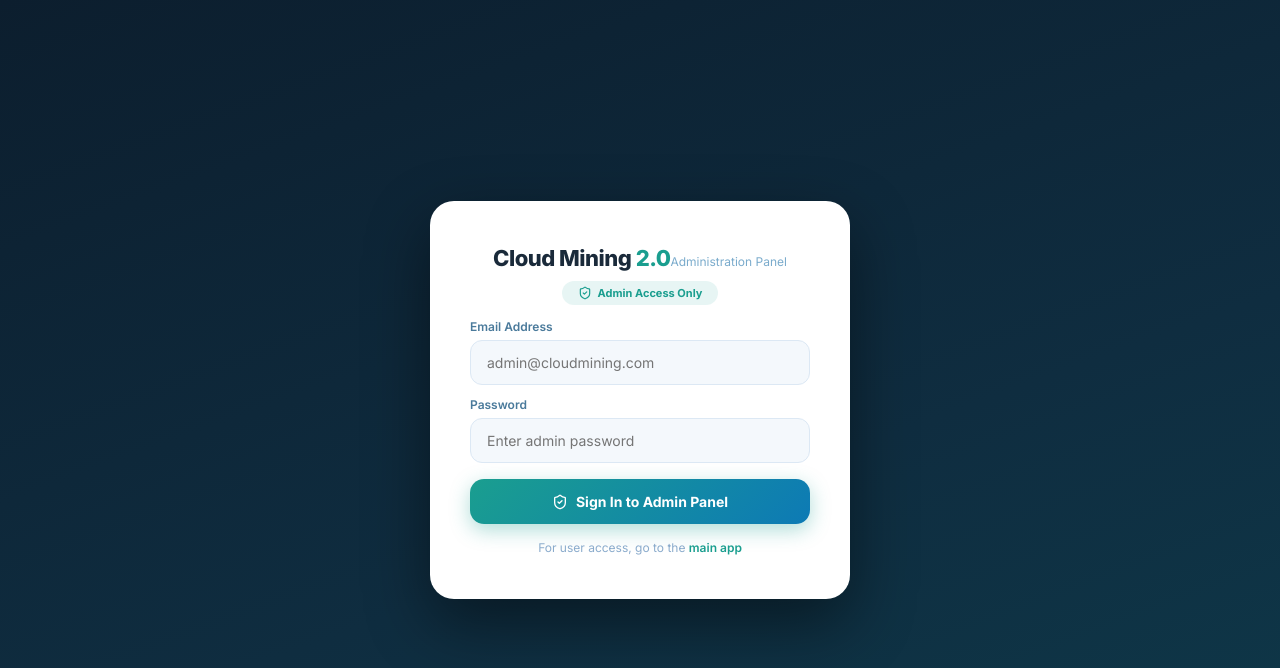
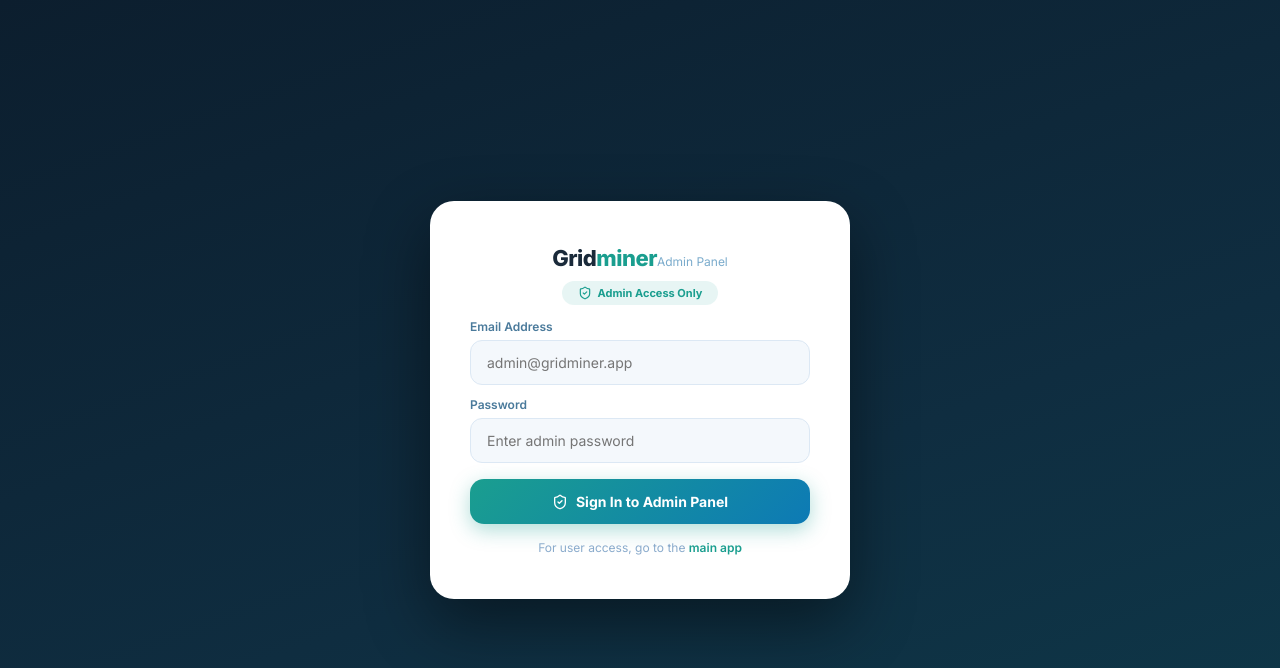
Before and after one commit to junioryakub5/gridminer, a React (Vite) app: page /admin/login in a window 1280 px wide. Shown: the top 668 px of the page. Built offline with nearby package versions, Linux system fonts and the light colour scheme; no server answers.

Commit message:
rebrand: Cloud Mining 2.0 → Gridminer across all pages and services

```diff
--- a/index.html
+++ b/index.html
@@ -2,10 +2,10 @@
 <html lang="en">
   <head>
     <meta charset="UTF-8" />
-    <link rel="icon" type="image/svg+xml" href="/cloud-icon.svg" />
-    <meta name="viewport" content="width=device-width, initial-scale=1.0, maximum-scale=1.0, user-scalable=no" />
-    <meta name="description" content="Cloud Mining 2.0 – Mine USDT daily on the TRC20 network. Upgrade your tier and earn more every 24 hours." />
-    <title>Cloud Mining 2.0 – Secure TRC20 Network</title>
+    <link rel="icon" type="image/svg+xml" href="/vite.svg" />
+    <meta name="viewport" content="width=device-width, initial-scale=1.0" />
+    <meta name="description" content="Gridminer – Mine USDT daily on the TRC20 network. Upgrade your tier and earn more every 24 hours." />
+    <title>Gridminer – Secure TRC20 Mining Network</title>
   </head>
   <body>
     <div id="root"></div>
--- a/src/App.jsx
+++ b/src/App.jsx
@@ -34,7 +34,7 @@ import AdminProtectedRoute   from './admin/AdminProtectedRoute';
 function BootLoader() {
   return (
     <div className="boot-loader">
-      <div className="boot-logo">Cloud Mining <span>2.0</span></div>
+      <div className="boot-logo">Grid<span>miner</span></div>
       <div className="boot-spinner" />
     </div>
   );
--- a/src/admin/AdminLayout.jsx
+++ b/src/admin/AdminLayout.jsx
@@ -32,8 +32,8 @@ export default function AdminLayout({ children, title, breadcrumb }) {
     <>
       {/* Logo */}
       <div className="admin-logo">
-        <div className="admin-logo-text">Cloud Mining <span>2.0</span></div>
-        <div className="admin-logo-sub">Administration Panel</div>
+        <div className="admin-logo-text">Grid<span>miner</span></div>
+        <div className="admin-logo-sub">Admin Panel</div>
       </div>
 
       {/* Nav */}
--- a/src/admin/AdminLogin.jsx
+++ b/src/admin/AdminLogin.jsx
@@ -34,14 +34,14 @@ export default function AdminLogin() {
     <div className="admin-login-page">
       <div className="alp-box">
         <div className="alp-logo">
-          <span className="alp-logo-text">Cloud Mining <span>2.0</span></span>
-          <span className="alp-logo-sub">Administration Panel</span>
+          <span className="alp-logo-text">Grid<span>miner</span></span>
+          <span className="alp-logo-sub">Admin Panel</span>
         </div>
         <div className="alp-badge"><ShieldCheck size={14} /> Admin Access Only</div>
         <form className="alp-form" onSubmit={handleLogin}>
           <div className="admin-form-group">
             <label className="admin-form-label">Email Address</label>
-            <input className="admin-field" type="email" placeholder="admin@cloudmining.com" value={email} onChange={e => setEmail(e.target.value)} required />
+            <input className="admin-field" type="email" placeholder="admin@gridminer.app" value={email} onChange={e => setEmail(e.target.value)} required />
           </div>
           <div className="admin-form-group">
             <label className="admin-form-label">Password</label>
--- a/src/pages/Dashboard.jsx
+++ b/src/pages/Dashboard.jsx
@@ -200,7 +200,7 @@ export default function Dashboard() {
         <div>
           <span className="info-title">How it works</span>
           <p className="info-body">
-            Cloud mining runs 24/7 on the <strong className="teal">TRC20 network</strong>. Tap the clock to collect your daily reward. Upgrade your tier to earn more per cycle.
+            Gridminer runs 24/7 on the <strong className="teal">TRC20 network</strong>. Tap the clock to collect your daily reward. Upgrade your tier to earn more per cycle.
           </p>
           {tierInfo && (
             <p className="info-body" style={{ marginTop: 6 }}>
--- a/src/pages/Login.jsx
+++ b/src/pages/Login.jsx
@@ -33,7 +33,7 @@ export default function Login() {
       </div>
       <div className="login-container">
         <div className="login-logo">
-          <h1 className="logo-text">Cloud Mining <span className="logo-accent">2.0</span></h1>
+          <h1 className="logo-text">Gridminer</h1>
           <p className="logo-sub">Secure TRC20 Network</p>
         </div>
         <form className="login-card" onSubmit={handleLogin}>
--- a/src/pages/Referral.jsx
+++ b/src/pages/Referral.jsx
@@ -4,8 +4,8 @@ import { useApp } from '../context/AppContext';
 
 export default function Referral() {
   const navigate = useNavigate();
-  const { showToast } = useApp();
-  const refLink = 'https://cloudmining.com.ng/?ref=CM123456';
+  const { user, showToast } = useApp();
+  const refLink = `https://gridminer.vercel.app/?ref=${user?.referralCode || 'GM123456'}`;
 
   const copy = () => {
     navigator.clipboard.writeText(refLink).then(() => showToast('Referral link copied!'));
--- a/src/pages/Register.jsx
+++ b/src/pages/Register.jsx
@@ -33,7 +33,7 @@ export default function Register() {
       <div className="login-bg"><div className="cloud-deco tl" /><div className="cloud-deco br" /></div>
       <div className="login-container">
         <div className="login-logo">
-          <h1 className="logo-text">Cloud Mining <span className="logo-accent">2.0</span></h1>
+          <h1 className="logo-text">Gridminer</h1>
           <p className="logo-sub">Create your account</p>
         </div>
         <form className="login-card" onSubmit={handle}>
--- a/src/services/api.js
+++ b/src/services/api.js
@@ -1,5 +1,5 @@
 /* ─────────────────────────────────────────────────────────
-   API Service — Cloud Mining 2.0
+   API Service — Gridminer
    All fetch calls to the Express backend go through here.
 ───────────────────────────────────────────────────────── */
 
```
Also changed, not shown: 1 other file (tests, documents, lock files or other folders).
